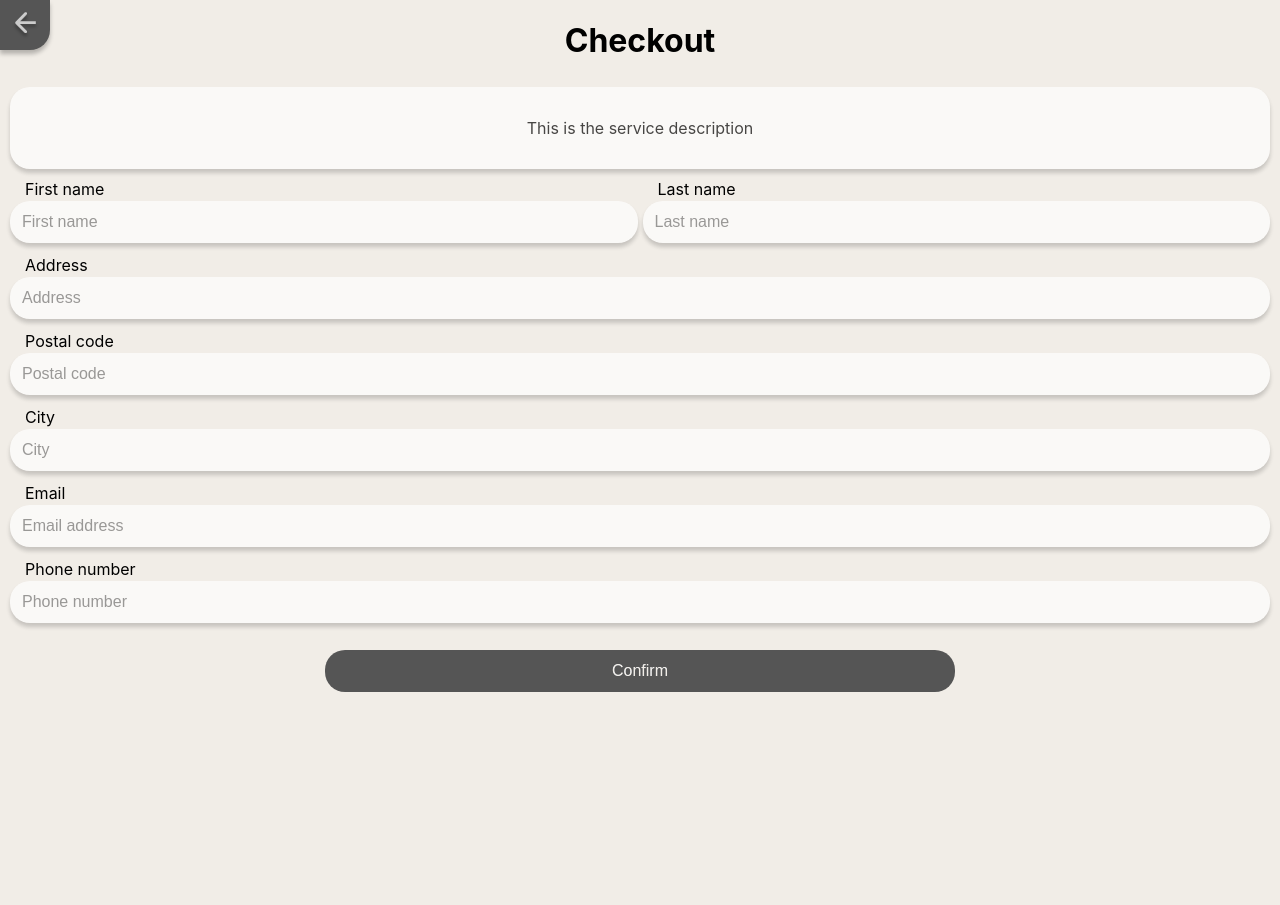
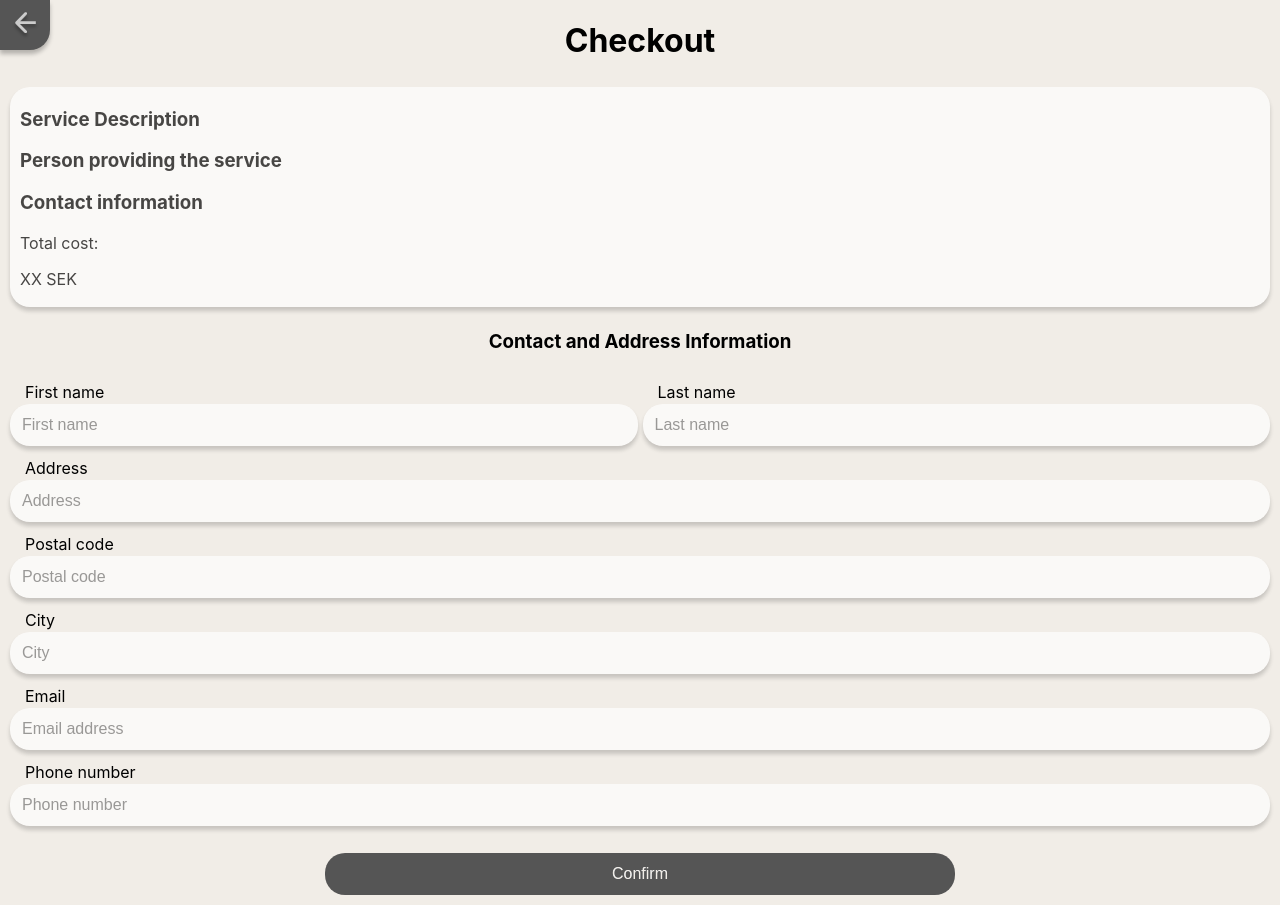
Before and after one commit to Mimmiiz/ID2216-React-Web-App, a React (Create React App) app: page /checkout in a window 1280 px wide. Before the commit the page ends 800 px from the top, so only its background shows below. Built offline with nearby package versions, Linux system fonts and the light colour scheme.

Commit message:
Created back arrow as a separate component

```diff
--- a/src/App.css
+++ b/src/App.css
@@ -70,96 +70,3 @@ body {
   padding-right: 20px;
   text-align: right;
 }
-
-.Checkout {
-  display: grid;
-  grid-template-columns: 5px 1fr 1fr 5px;
-  justify-content: center;
-  grid-gap: 5px;
-}
-
-.item-1, .item-2, .item-5, .item-6, .item-7, .item-8, .item-9, .item-10 {
-    grid-column-start: 2;
-    grid-column-end: 4;
-}
-
-.item-3 {
-    grid-column-start: 2;
-    grid-column-end: 3;
-}
-
-.item-4 {
-    grid-column-start: 3;
-    grid-column-end: 4;
-}
-
-.firstNameLabel, .lastNameLabel, .emailLabel, .phoneNumberLabel, .addressLabel, .postalCodeLabel, .cityLabel {
-  display: block;
-  text-align: left;
-  margin-top: 5px;
-  margin-left: 15px;
-}
-
-.firstNameInput, .lastNameInput, .emailInput, .phoneNumberInput, .addressInput, .postalCodeInput, .cityInput {
-  width: 100%;
-  padding: 12px;
-  margin: 2px 0;
-  box-sizing: border-box;
-  background: #FFFFFF;
-  opacity: 0.7;
-  box-shadow: 0px 4px 4px rgba(0, 0, 0, 0.25);
-  border-radius: 20px;
-  font-size: 16px;
-  outline: none;
-  border: none;
-}
-
-.serviceDescription {
-  width: 100%;
-  padding: 15px;
-  background: #FFFFFF;
-  box-sizing: border-box;
-  opacity: 0.7;
-  box-shadow: 0px 4px 4px rgba(0, 0, 0, 0.25);
-  border-radius: 20px;
-  font-size: 16px;
-}
-
-.confirmButton {
-  margin-top: 20px;
-  margin-bottom: 10px;
-  width: 50%;
-  background: #555555;
-  mix-blend-mode: darken;
-  font-size: 16px;
-  color: white;
-  padding: 12px;
-  border-radius: 20px;
-  border: none;
-}
-
-.backArrowBox {
-  display: fixed;
-  background: #555555;
-  box-shadow: 0px 4px 4px rgba(0, 0, 0, 0.25);
-  border-radius:  0 0px 20px 0;
-
-  position: absolute;
-  width: 50px;
-  height: 50px;
-  left: 0x;
-  top: 0px;
-}
-
-.backArrow {
-  margin-top: 12px;
-}
-
-.link {
-  position: absolute;
-  width: 100%;
-  height: 100%;
-  top: 0;
-  left: 0;
-  z-index: 1;
-}
--- a/src/App.js
+++ b/src/App.js
@@ -1,14 +1,13 @@
-import logo from './logo.svg';
 import React from 'react';
 import './App.css';
 import Home from './Home';
-import CheckoutView from './CheckoutView';
 import Confirmation from './Confirmation';
 import Services from './Services';
 import ServicePersonList from './ServicePersonList';
 import ServicePersonDetails from './ServicePersonDetails';
 import {Routes, Route} from 'react-router-dom';
 import Checkout from './Checkout';
+import BackArrow from './BackArrow';
 
 function App() {
   return (
@@ -18,7 +17,7 @@ function App() {
         <Route exact path='/services' element={<Services/>} />
         <Route exact path='/service-persons' element={<ServicePersonList/>} />
         <Route exact path='/service-persons-details' element={<ServicePersonDetails/>} />
-        <Route exact path='/checkout' element={<Checkout/>} />
+        <Route exact path='/checkout' element={<React.Fragment><BackArrow linkTo={"/service-persons-home"}/><Checkout/></React.Fragment>} />
         <Route exact path='/confirmation' element={<Confirmation/>} />
       </Routes>
     </div>
--- /dev/null
+++ b/src/BackArrow.js
@@ -0,0 +1,14 @@
+import React from "react";
+import { Link } from "react-router-dom";
+
+const BackArrow = ({linkTo}) => {
+    return (
+        <div className="backArrowBox">
+        <Link className="" to={linkTo}>
+            <img className="backArrow" src="arrow.svg" alt="Back" width="27" height="27"/>
+        </Link>
+        </div>
+    )
+}
+
+export default BackArrow;
--- a/src/Checkout.js
+++ b/src/Checkout.js
@@ -1,6 +1,8 @@
 import { useState, createElement, useCallback } from 'react';
 import { useNavigate } from 'react-router-dom';
 import CheckoutView from './CheckoutView';
+import './styles/Checkout.css';
+import { Link } from 'react-router-dom';
 
 const Checkout = () => {
     const [firstName, setFirstName] = useState("");
@@ -33,7 +35,8 @@ const Checkout = () => {
         setEmail: email => setEmail(email),
         setPhoneNumber: phoneNumber => setPhoneNumber(phoneNumber),
         handleOnClick: handleOnClick,
-    })
+        }
+    )
 }
 
 export default Checkout;
--- a/src/CheckoutView.js
+++ b/src/CheckoutView.js
@@ -5,17 +5,16 @@ import { Link } from 'react-router-dom';
 function CheckoutView({firstName, setFirstName, lastName, setLastName, email, setEmail, phoneNumber, setPhoneNumber, address, setAddress, postalCode, setPostalCode, city, setCity, handleOnClick}) {
     return (
         <div className="Checkout">
-            <div className="backArrowBox">
-            <Link className="link" to="/service-persons-details">
-                <img className="backArrow" src="arrow.svg" alt="Back" width="27" height="27"/>
-            </Link>
-            </div>
             <div className="item item-1"><h1>Checkout</h1></div>
             <div className="item item-2">
                 <div className="serviceDescription">
-                    <p>This is the service description</p>
+                    <h3>Service Description</h3>
+                    <h3>Person providing the service</h3>
+                    <h3>Contact information</h3>
+                    <div><p>Total cost: </p><p>XX SEK</p></div>
                 </div>
             </div>
+            <div className="item item-2"><h3>Contact and Address Information</h3></div>
             <div className="item item-3">
                 <label className="firstNameLabel" htmlFor="firstName">First name</label>
                 <input
--- a/src/Confirmation.js
+++ b/src/Confirmation.js
@@ -1,10 +1,13 @@
 import React from 'react';
+import { Link } from 'react-router-dom';
 
 /* Confirmation page */
 function Confirmation() {
     return (
-        <div>
-            <h1>Order confirmed.</h1>
+        <div className='Confirmation'>
+            <object data="checkmark.png" width="142" height="142"></object>
+            <h1>Order confirmed</h1>
+            <div><Link to="/">Home</Link></div>
         </div>
     )
 }
--- /dev/null
+++ b/src/styles/Checkout.css
@@ -0,0 +1,96 @@
+.Checkout {
+    display: grid;
+    grid-template-columns: 5px 1fr 1fr 5px;
+    justify-content: center;
+    grid-gap: 5px;
+  }
+
+  .item-1, .item-2, .item-5, .item-6, .item-7, .item-8, .item-9, .item-10 {
+      grid-column-start: 2;
+      grid-column-end: 4;
+  }
+
+  .item-3 {
+      grid-column-start: 2;
+      grid-column-end: 3;
+  }
+
+  .item-4 {
+      grid-column-start: 3;
+      grid-column-end: 4;
+  }
+
+  .firstNameLabel, .lastNameLabel, .emailLabel, .phoneNumberLabel, .addressLabel, .postalCodeLabel, .cityLabel {
+    display: block;
+    text-align: left;
+    margin-top: 5px;
+    margin-left: 15px;
+  }
+
+  .firstNameInput, .lastNameInput, .emailInput, .phoneNumberInput, .addressInput, .postalCodeInput, .cityInput {
+    width: 100%;
+    padding: 12px;
+    margin: 2px 0;
+    box-sizing: border-box;
+    background: #FFFFFF;
+    opacity: 0.7;
+    box-shadow: 0px 4px 4px rgba(0, 0, 0, 0.25);
+    border-radius: 20px;
+    font-size: 16px;
+    outline: none;
+    border: none;
+  }
+
+  .serviceDescription {
+    width: 100%;
+    padding-top: 2px;
+    padding-left: 10px;
+    padding-bottom: 2px;
+    padding-right: 10px;
+    background: #FFFFFF;
+    box-sizing: border-box;
+    opacity: 0.7;
+    box-shadow: 0px 4px 4px rgba(0, 0, 0, 0.25);
+    border-radius: 20px;
+    font-size: 16px;
+    text-align: left;
+  }
+
+  .confirmButton {
+    margin-top: 20px;
+    margin-bottom: 10px;
+    width: 50%;
+    background: #555555;
+    mix-blend-mode: darken;
+    font-size: 16px;
+    color: white;
+    padding: 12px;
+    border-radius: 20px;
+    border: none;
+  }
+
+  .backArrowBox {
+    display: fixed;
+    background: #555555;
+    box-shadow: 0px 4px 4px rgba(0, 0, 0, 0.25);
+    border-radius:  0 0px 20px 0;
+
+    position: absolute;
+    width: 50px;
+    height: 50px;
+    left: 0x;
+    top: 0px;
+  }
+
+  .backArrow {
+    margin-top: 12px;
+  }
+
+  .link {
+    position: absolute;
+    width: 100%;
+    height: 100%;
+    top: 0;
+    left: 0;
+    z-index: 1;
+  }
```
Also changed, not shown: public/checkmark.png (added).
